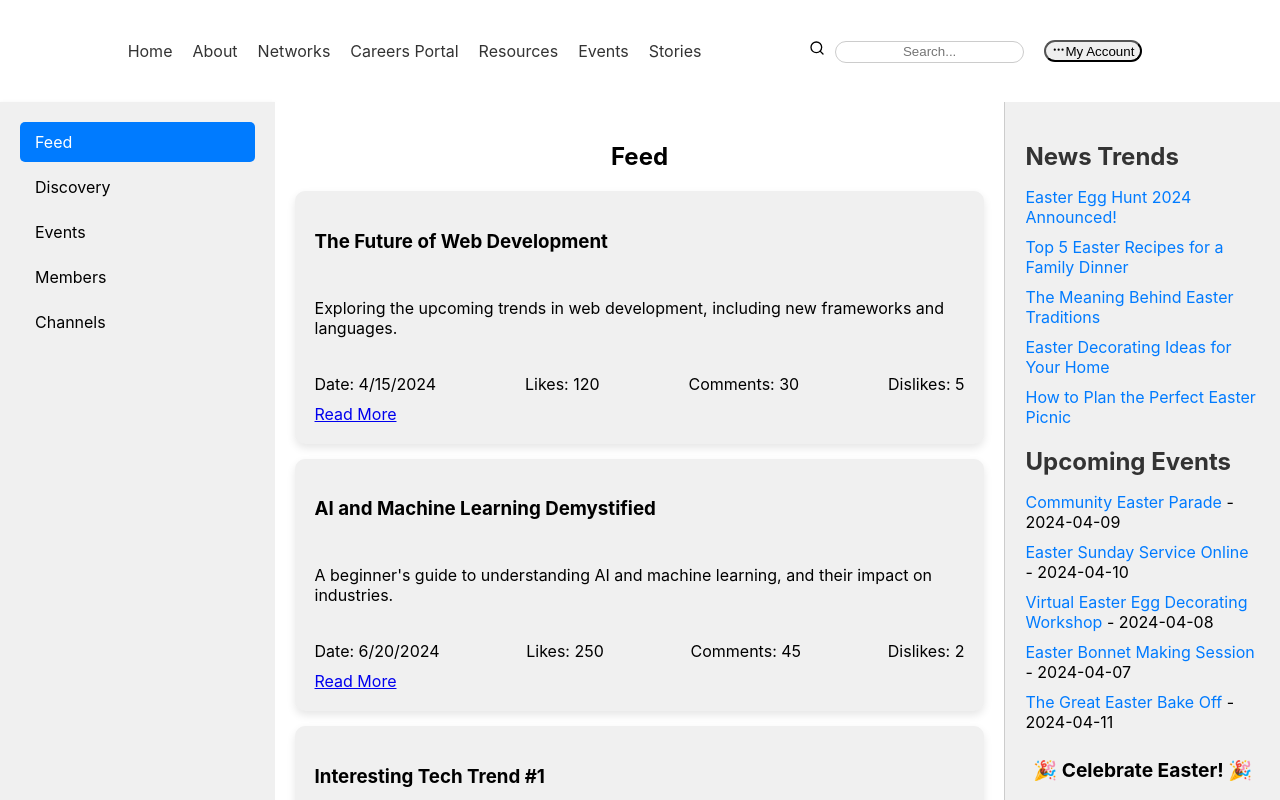
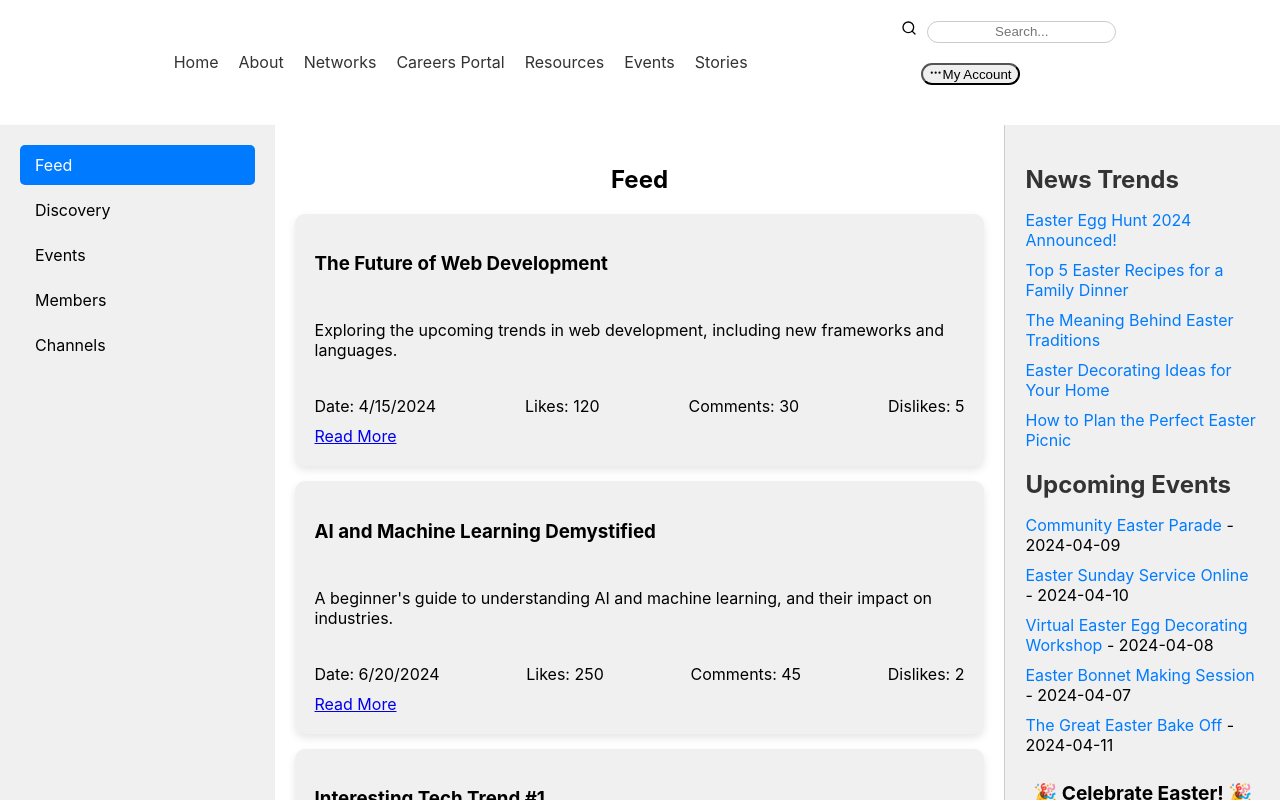
Before and after one commit to Joshua-Coded/ALU-Social-Network, a React (Create React App) app in the folder frontend/: page /dashboard in a window 1280 px wide. Shown: the top 800 px of the page. Built offline with nearby package versions, Linux system fonts and the light colour scheme.

Commit message:
navigation styling

```diff
--- a/frontend/src/components/Navigation.css
+++ b/frontend/src/components/Navigation.css
@@ -1,4 +1,3 @@
-/* Navigation.css */
 .navigation-container {
     display: flex;
     flex-direction: row;
@@ -39,12 +38,13 @@
     margin: 20px;
 }
 
-.account-modal {
+.account-modal,
+Link {
     position: fixed;
-    top: 50%;
-    left: 50%;
+    top: 20%;
+    left: 75%;
     transform: translate(-50%, -50%);
-    width: 90%;
+    /* width: 20%; */
     max-width: 400px;
     background-color: #fff;
     border-radius: 8px;
@@ -74,22 +74,32 @@
     cursor: pointer;
 }
 
-@media (max-width: 768px) {
-    .hamburger-icon {
-        display: block;
-    }
+/* Navigation.css */
+.account-area-container {
+    position: relative;
+    /* This makes it a reference for the absolutely positioned modal */
+}
 
-    .search-account-area {
-        display: flex;
-    }
+/* .account-modal {
+    position: absolute;
+    top: 100%;
+    left: 0;
+    width: 200px;
+    background-color: white;
+    box-shadow: 0px 8px 16px 0px rgba(0, 0, 0, 0.2);
+    z-index: 1050;
+    border-radius: 4px;
 
-    .links-container,
-    .search-account-area.active {
-        display: flex;
-        flex-direction: column;
-        align-items: center;
-    }
+} */
+
+
+.account-modal ul li {
+    padding: 8px 16px;
+    cursor: pointer;
 }
+
+
+
 
 .logo {
     height: 50px;
@@ -122,7 +132,23 @@
     text-align: center;
 }
 
-.hamburger-icon {
-    display: none;
-    cursor: pointer;
+
+
+/* ######  MEDIA QUERY FOR SMALL DEVICES */
+
+@media (max-width: 768px) {
+    .hamburger-icon {
+        display: block;
+    }
+
+    .search-account-area {
+        display: flex;
+    }
+
+    .links-container,
+    .search-account-area.active {
+        display: flex;
+        flex-direction: column;
+        align-items: center;
+    }
 }
--- a/frontend/src/components/Navigation.js
+++ b/frontend/src/components/Navigation.js
@@ -1,4 +1,4 @@
-import React, { useState } from 'react';
+import React, { useState, useEffect } from 'react';
 import { Link } from 'react-router-dom';
 import { useNavigate } from 'react-router-dom';
 import { FiSearch, FiMoreHorizontal, FiMenu } from 'react-icons/fi';
@@ -8,11 +8,12 @@ import { useAuth } from '../components/context/AuthContext';
 
 const Navigation = () => {
     const [isModalOpen, setIsModalOpen] = useState(false);
+    const [modalContent, setModalContent] = useState('');
     const [isNavVisible, setIsNavVisible] = useState(false);
     const navigate = useNavigate();
     const { isAuthenticated, logout } = useAuth();
 
-    const toggleModal = () => setIsModalOpen(!isModalOpen);
+    // const toggleModal = () => setIsModalOpen(!isModalOpen);
     const toggleNav = () => setIsNavVisible(!isNavVisible);
 
 
@@ -20,6 +21,61 @@ const Navigation = () => {
         logout();
         navigate('/');
     };
+
+    const toggleModal = (event) => {
+        // Prevents the event from bubbling up to the document body
+        event.stopPropagation();
+        setIsModalOpen(!isModalOpen);
+    };
+
+
+
+    const getModalStyles = () => {
+        if (['login', 'register'].includes(modalContent)) {
+            return {
+                position: 'fixed',
+                top: '50%',
+                left: '50%',
+                transform: 'translate(-50%, -50%)',
+                maxWidth: '400px',
+                backgroundColor: '#fff',
+                borderRadius: '8px',
+                boxShadow: '0 4px 6px rgba(0, 0, 0, 0.2)',
+                padding: '20px',
+                zIndex: 1050,
+            };
+        } else { // 'accountDetails' or any other content
+            return {
+                position: 'absolute',
+                top: '100%',
+                left: '0',
+                transform: 'translateY(10px)',
+                width: '200px',
+                backgroundColor: '#fff',
+                borderRadius: '8px',
+                boxShadow: '0 4px 6px rgba(0, 0, 0, 0.2)',
+                padding: '20px',
+                zIndex: 1050,
+            };
+        }
+    };
+    useEffect(() => {
+        const handleOutsideClick = (event) => {
+            if (isModalOpen && !event.target.closest('.account-modal') && !event.target.closest('.account-area')) {
+                setIsModalOpen(false);
+            }
+        };
+
+        if (isModalOpen) {
+            document.addEventListener('click', handleOutsideClick);
+        }
+
+        return () => {
+            document.removeEventListener('click', handleOutsideClick);
+        };
+    }, [isModalOpen]);
+
+
 
     return (
         <nav className="navigation-container">
@@ -39,6 +95,8 @@ const Navigation = () => {
                 <div className="search-area">
                     <FiSearch className="search-icon" />
                     <input type="text" className="search-input" placeholder="Search..." />
+                </div>
+                <div className="account-area-container">
                     <button className="account-area" onClick={toggleModal}>
                         <FiMoreHorizontal /><span>My Account</span>
                     </button>
@@ -48,10 +106,12 @@ const Navigation = () => {
             {isModalOpen && (
                 <div className="account-modal">
                     {isAuthenticated ? (
-                        // Show logout button if authenticated
-                        <button onClick={() => { logout(); navigate('/'); setIsModalOpen(false); }}>Logout</button>
+                        <ul>
+                            <li><Link to="/profile" onClick={() => setIsModalOpen(false)}>My Profile</Link></li>
+                            <li><Link to="/settings" onClick={() => setIsModalOpen(false)}>Settings</Link></li>
+                            <li><button onClick={handleLogout}>Logout</button></li>
+                        </ul>
                     ) : (
-                        // Show LoginForm if not authenticated
                         <LoginForm onLoginSuccess={() => {
                             setIsModalOpen(false);
                             navigate('/dashboard');
```
